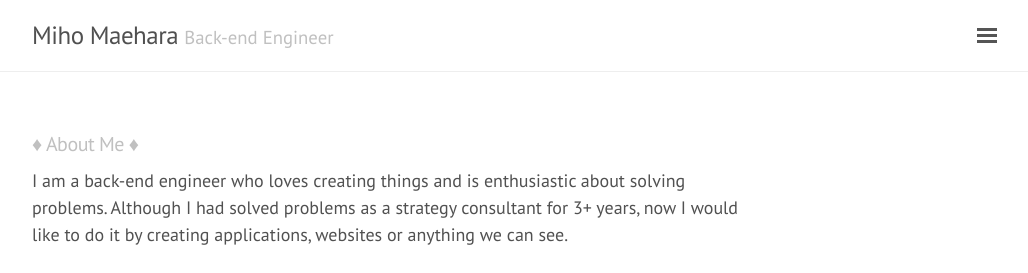
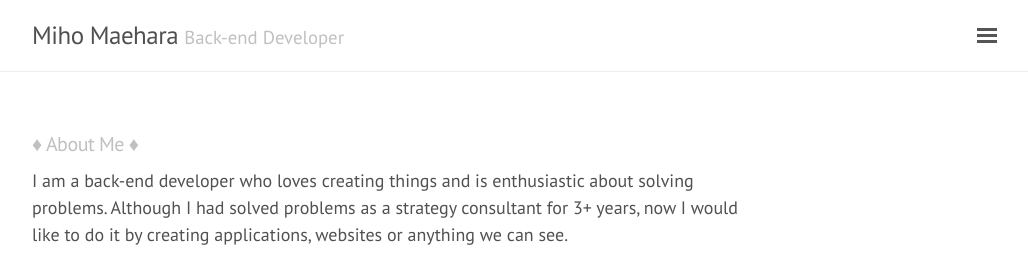
Before and after one commit to rami6/portfolio, a Jekyll site: the page built from index.html, in a window 1280 px wide. Shown: the top 273 px of the page, without its empty margins (248-1276 px from the left). Built offline with Jekyll 4.4.1, drawn with Linux system fonts in a browser that asks for light colours.

Commit message:
Change job-title

```diff
--- a/_config.yml
+++ b/_config.yml
@@ -5,7 +5,7 @@ permalink:  /algorithms/:title
 
 # Setup
 title:               Miho Maehara
-tagline:             'Back-end Engineer'
+tagline:             'Back-end Developer'
 description:         ''
 
 baseurl:             ''
--- a/index.html
+++ b/index.html
@@ -5,7 +5,7 @@ title: Home
 <div class="section">
   <h4 class="subtitle">♦︎ About Me ♦︎</h4>
   <p>
-    I am a back-end engineer who loves creating things and is enthusiastic about solving problems. Although I had solved problems as a strategy consultant for 3+ years, now I would like to do it by creating applications, websites or anything we can see.
+    I am a back-end developer who loves creating things and is enthusiastic about solving problems. Although I had solved problems as a strategy consultant for 3+ years, now I would like to do it by creating applications, websites or anything we can see.
   </p>
   <p>
     Besides programming, I love baking! If I am in your team, sometimes you can get delicious sweets made by me :)
```
